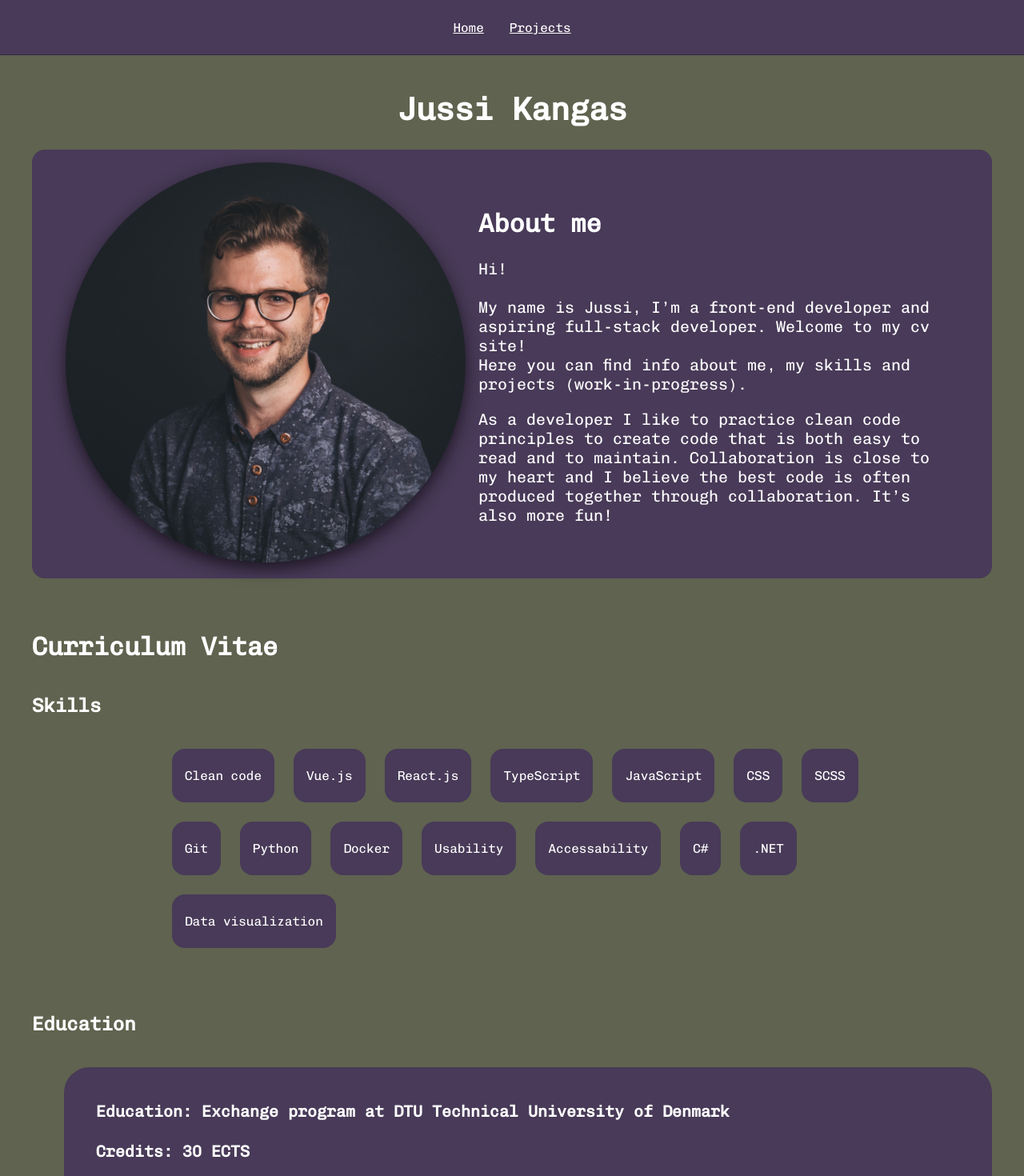
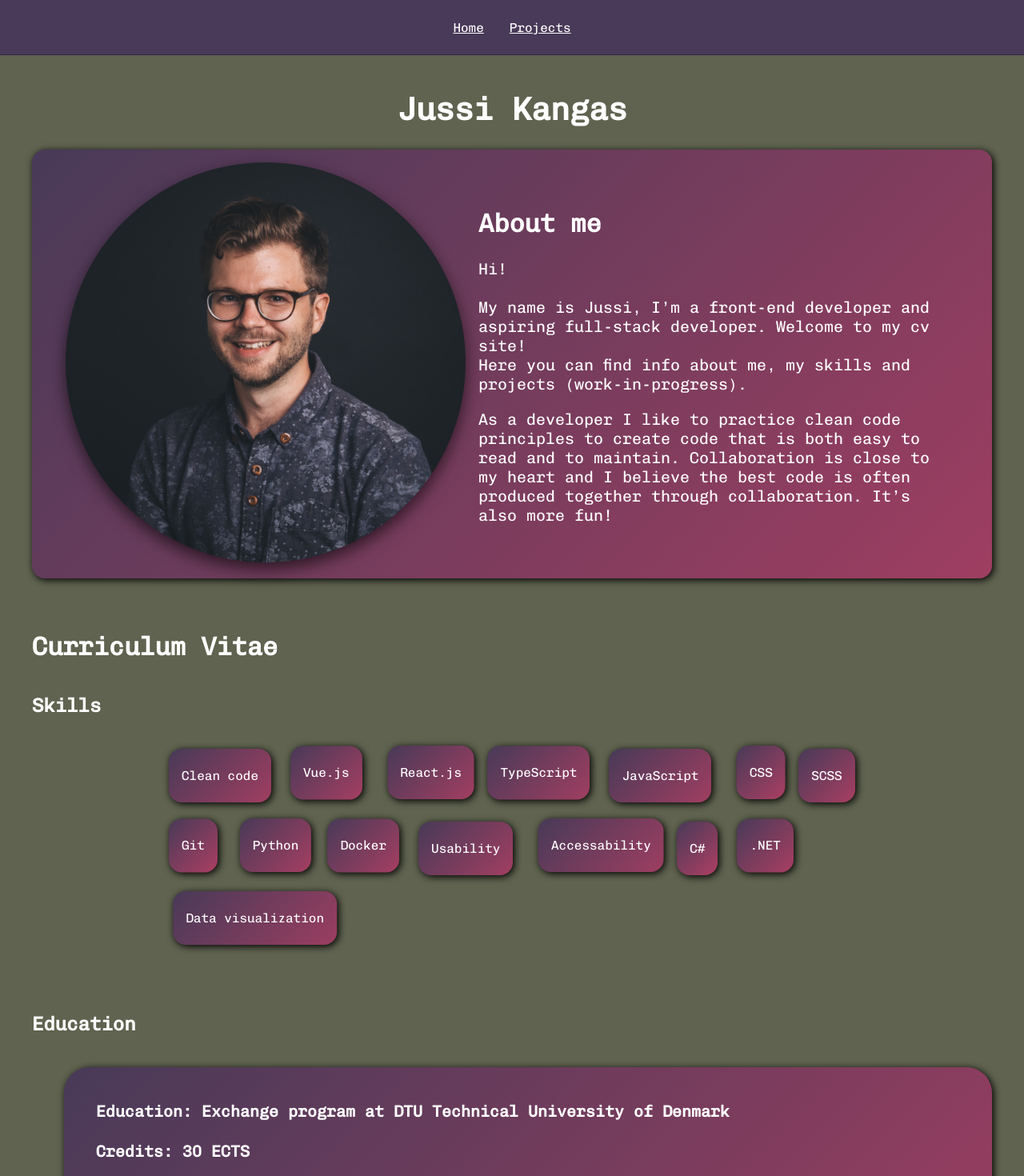
Before and after one commit to kangas93/kangas93.github.io, a React (Create React App) app: page /#/ in a window 1280 px wide. Shown: the top 1470 px of the page at 80% size. Built offline with nearby package versions, Linux system fonts and the light colour scheme.

Commit message:
Add skill animation, linear-gradient and drop-shadow

```diff
--- a/src/App.scss
+++ b/src/App.scss
@@ -1,5 +1,6 @@
 //Global
 @import 'style/functions.scss';
+@import 'style/animations.scss';
 @import 'style/theme.scss';
 @import 'style/variables.scss';
 @import 'style/typography.scss';
--- /dev/null
+++ b/src/style/animations.scss
@@ -0,0 +1,30 @@
+@mixin skill-move-animation($x1, $y1, $x2, $y2, $x3, $y3, $x4, $y4, $duration) {
+
+    animation: skill-move $duration ease-in-out infinite;
+
+    @keyframes skill-move {
+        0% {
+            transform: translate(0px, 0px);
+        }
+
+        20% {
+            transform: translate($x1, $y1);
+        }
+
+        40% {
+            transform: translate($x2, $y2);
+        }
+
+        60% {
+            transform: translate($x3, $y3)
+        }
+
+        80% {
+            transform: translate($x4, $y4);
+        }
+
+        100% {
+            transform: translate(0px, 0px);
+        }
+    }
+}
--- a/src/style/home.scss
+++ b/src/style/home.scss
@@ -10,10 +10,16 @@
         display: flex;
         justify-content: center;
         align-items: center;
-        background: colors('sbc');
+        background-image: linear-gradient(-225deg,
+                colors('sbc'),
+                colors('tbc'),
+
+            );
+        background-size: 200% auto;
         border-radius: 16px;
         padding: spaces(medium);
-        margin-bottom: spaces(xlarge)
+        margin-bottom: spaces(xlarge);
+        filter: drop-shadow(2px 2px 5px black);
     }
 
     &__img-wrapper {
@@ -59,9 +65,15 @@
     &__worklife,
     &__education {
         li {
-            background: colors('sbc');
+            background-image: linear-gradient(-225deg,
+                    colors('sbc'),
+                    colors('tbc'),
+
+                );
+            background-size: 200% auto;
             padding: spaces(medium) spaces(xlarge);
             border-radius: 32px;
+            filter: drop-shadow(2px 2px 5px black)
         }
     }
 
@@ -80,7 +92,40 @@
                 padding: spaces(small) spaces(medium);
                 margin: 0px;
                 border-radius: 16px;
-                background: colors('sbc');
+                background-image: linear-gradient(-225deg,
+                        colors('sbc'),
+                        colors('tbc'),
+
+                    );
+                background-size: 200% auto;
+                filter: drop-shadow(2px 2px 5px black)
+            }
+
+            $distance: 4px;
+
+            li:nth-child(even) {
+                @include skill-move-animation(-$distance, -$distance, -$distance, $distance, $distance, -$distance, -$distance, -$distance, 15.2s);
+                animation-delay: 0.5s;
+
+            }
+
+            li:nth-child(odd) {
+                @include skill-move-animation($distance, $distance, $distance, -$distance, -$distance, $distance, -$distance, $distance, 20.2s);
+            }
+
+            li:nth-child(3n) {
+                @include skill-move-animation($distance, -$distance, $distance, $distance, -$distance, $distance, -$distance, -$distance, 10.2s);
+                animation-delay: 0.3s;
+            }
+
+            li:nth-child(9n) {
+                @include skill-move-animation(-$distance, $distance, -$distance, -$distance, $distance, -$distance, $distance, $distance, 12.2s);
+
+            }
+
+            li:last-child {
+                animation-delay: 0.8s;
+
             }
         }
     }
```
